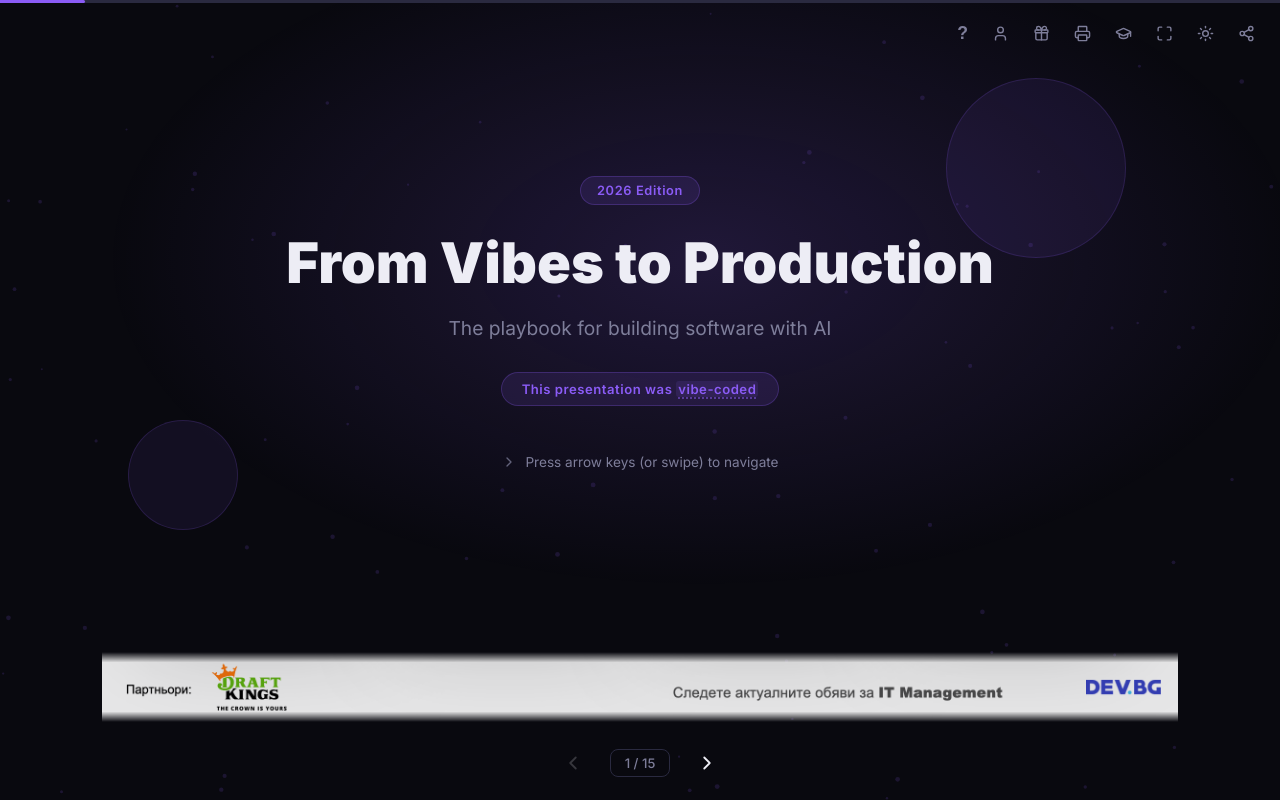
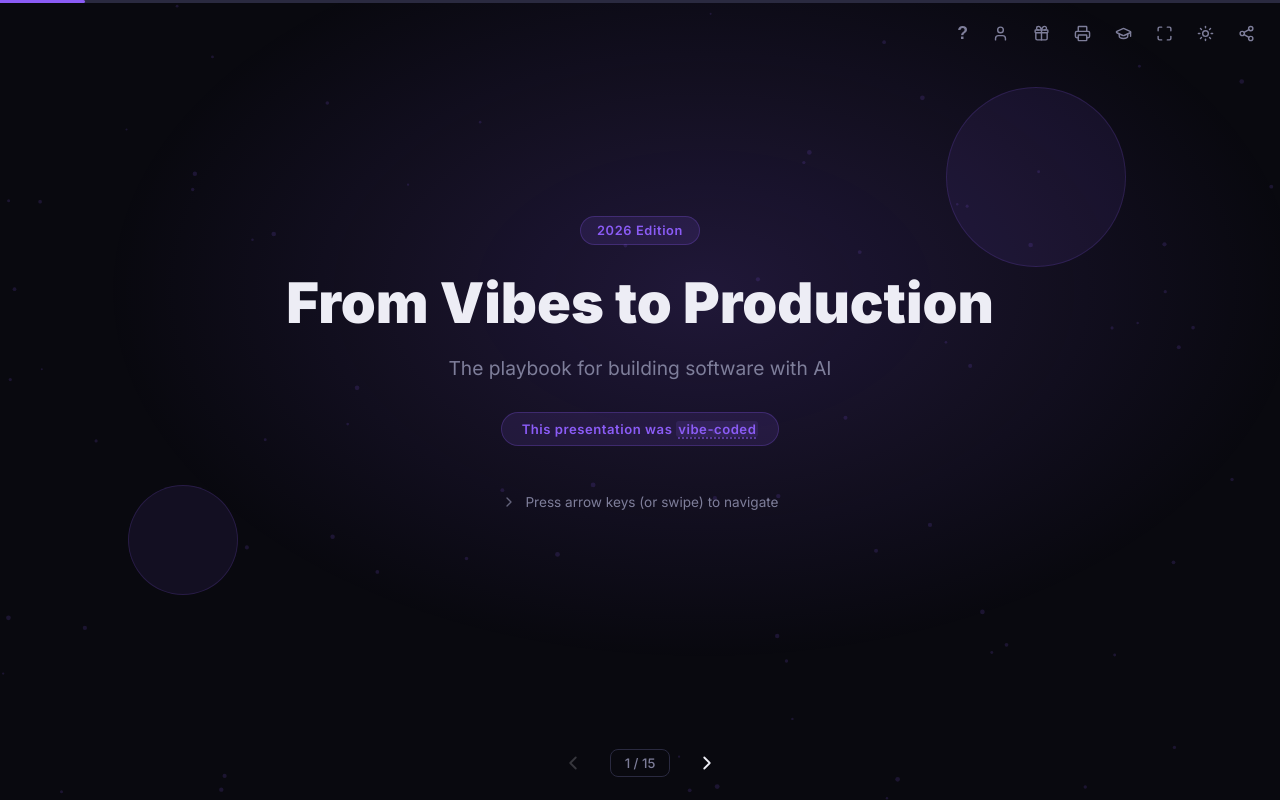
Before and after one commit to valado/vibe-coding-intro, a React (Vite) app: page / in a window 1280 px wide. Built offline with nearby package versions, Linux system fonts and the light colour scheme.

Commit message:
feat/remove banner

```diff
--- a/src/components/Presentation.tsx
+++ b/src/components/Presentation.tsx
@@ -24,7 +24,6 @@ import { ClosingSlide } from './slides/ClosingSlide';
 import { AuthorSlide } from './slides/AuthorSlide';
 import { PrintAllSlides } from './ui/PrintAllSlides';
 import { User, Gift, GraduationCap, Printer, Maximize, Minimize } from 'lucide-react';
-import bannerImg from '../public/banner.png';
 
 export function Presentation() {
   const [current, setCurrent] = useState(0);
@@ -256,7 +255,7 @@ export function Presentation() {
       </main>
 
       {/* Banner */}
-      <div style={{ textAlign: 'center', padding: '6px 0 0' }}>
+      {/* <div style={{ textAlign: 'center', padding: '6px 0 0' }}>
         <img
           src={bannerImg}
           alt=""
@@ -270,7 +269,7 @@ export function Presentation() {
             WebkitMaskImage: 'linear-gradient(to bottom, transparent 0%, black 15%, black 85%, transparent 100%)',
           }}
         />
-      </div>
+      </div> */}
 
       {/* Navigation */}
       <div className="print-hide" style={{ display: 'flex', justifyContent: 'center' }}>
```
Also changed, not shown: src/public/banner.png (deleted).
